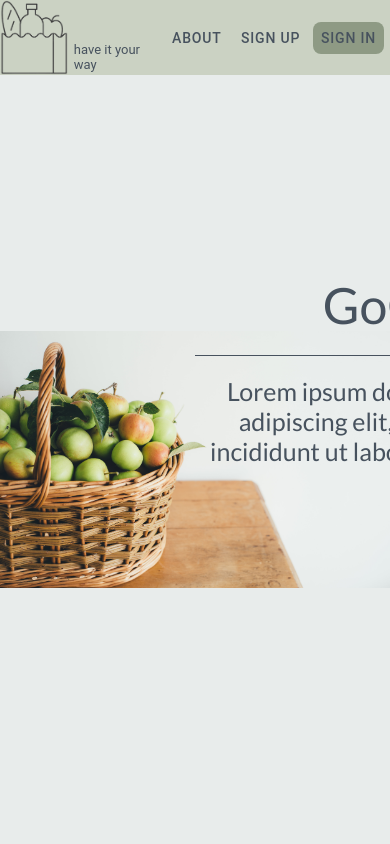
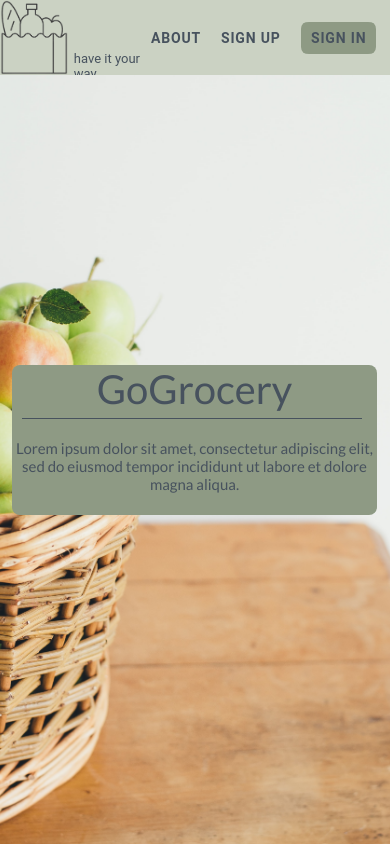
Before and after one commit to JoaoSouzaeSilva/GoGrocery, a React (Create React App) app: page /home in a window 390 px wide. Built offline with nearby package versions, Linux system fonts and the light colour scheme.

Commit message:
About page almost fully responsive to resize

```diff
--- a/src/pages/About.css
+++ b/src/pages/About.css
@@ -20,43 +20,40 @@
 .back-button {
   background-color: #8e9a84;
   color: #47525e;
-  margin-left: 1160px;
-
-  width: 80px;
   border-radius: 8px;
+  padding: 10px;
 }
 
 .back {
-  font-weight: 800;
+  font-weight: bold;
 }
 
 .ion-content-about {
   --background: none;
   background-image: url("../images/about.jpeg");
-  background-position: center;
-  filter: opacity(70%);
-  background-size: contain;
+  background-size: cover;
   background-repeat: no-repeat;
   background-attachment: scroll;
-  background-size: cover;
+  filter: opacity(70%);
 }
 
 .ion-card-content-about {
   color: #47525e;
   margin-top: 20px;
   font-weight: bold;
-  text-align: left;
+  text-align: justify;
 }
 
 .card1 {
   display: flex;
   flex-direction: column;
+
   width: 700px;
   height: 565px;
   margin-left: 35px;
   margin-top: 30px;
 
-  background-color: #8E9A84;
+  background-color: #8e9a84;
 
   text-align: center;
 
@@ -67,7 +64,7 @@
   color: #47525e;
   margin-top: -45px;
   margin-left: -55px;
-  background-color: #CBD2C3;
+  background-color: #cbd2c3;
 
   height: 50px;
   width: 800px;
@@ -82,11 +79,12 @@
 .card2 {
   display: flex;
   flex-direction: column;
+
   width: 620px;
   height: 300px;
   margin-top: 35px;
 
-  background-color: #EAEEED;
+  background-color: #eaeeed;
 
   text-align: center;
 
@@ -97,7 +95,7 @@
   color: #47525e;
   margin-top: -45px;
   margin-left: -50px;
-  background-color: #CBD2C3;
+  background-color: #cbd2c3;
 
   height: 50px;
   width: 700px;
@@ -117,7 +115,7 @@
   height: 255px;
   border-radius: 20px;
 
-  background-color: #B6C4A2;
+  background-color: #b6c4a2;
 
   text-align: center;
 }
@@ -126,7 +124,7 @@
   color: #47525e;
   margin-top: -45px;
   margin-left: -50px;
-  background-color: #CBD2C3;
+  background-color: #cbd2c3;
 
   height: 50px;
   width: 700px;
@@ -137,3 +135,60 @@
   margin-top: 30px;
   padding: 8px 0px;
 }
+
+@media (max-width: 1414px) {
+
+  .col1 {
+    display: flex;
+    justify-content: center;
+  }
+
+  .col2 {
+    display: flex;
+    justify-content: center;
+    align-items: center;
+  }
+
+  .row1 {
+    display: flex;
+    justify-content: center;
+  }
+
+  .card2 {
+    display: flex;
+    flex-direction: column;
+
+    width: 620px;
+    height: 100%;
+    margin-bottom: 0.1%;
+
+    background-color: #eaeeed;
+
+    text-align: center;
+
+    border-radius: 20px;
+  }
+
+  .card_title2 {
+    width: 125%;
+  }
+
+  .card3 {
+    display: flex;
+    flex-direction: column;
+    margin-bottom: -1.9%;
+
+    width: 620px;
+    height: 100%;
+    border-radius: 20px;
+
+    background-color: #b6c4a2;
+
+    text-align: center;
+  }
+
+  .card_title3 {
+    width: 125%;
+  }
+
+}
--- a/src/pages/About.tsx
+++ b/src/pages/About.tsx
@@ -7,6 +7,7 @@ import {
   IonCol,
   IonContent,
   IonGrid,
+  IonItem,
   IonPage,
   IonRow,
   IonToolbar,
@@ -21,20 +22,24 @@ const About = () => {
   return (
     <IonPage>
       <IonToolbar className="ion-toolbar-about">
-        <img className="img" slot="start" src={headerImg} />
+        <img slot="start" className="img" src={headerImg} />
         <div className="img_text" slot="start">
           have it your way
         </div>
-        <IonButtons className="back-button">
-          <IonButton shape="round" className="back-button" onClick={() => history.goBack()}>
+        <IonButtons slot="end">
+          <IonButton
+            shape="round"
+            className="back-button"
+            onClick={() => history.goBack()}
+          >
             <p className="back">Back</p>
           </IonButton>
         </IonButtons>
       </IonToolbar>
       <IonContent className="ion-content-about">
-        <IonGrid>
-          <IonRow>
-            <IonCol>
+        <IonGrid className="card-container">
+          <IonRow className="row1">
+            <IonCol className="col1">
               <IonCard className="card1">
                 <IonCardHeader>
                   <div className="card_title1">
@@ -78,7 +83,7 @@ const About = () => {
                 </IonCardContent>
               </IonCard>
             </IonCol>
-            <IonCol>
+            <IonCol className="col2">
               <IonCard className="card2">
                 <IonCardHeader>
                   <div className="card_title2">
--- a/src/pages/Home.css
+++ b/src/pages/Home.css
@@ -1,58 +1,59 @@
-ion-button {
-  border-radius: 8px;
+.ion-buttons-home {
   color: #47525e;
 }
 
-.button-primary{
-  background: #8E9A84;
+.button-primary {
+  background: #8e9a84;
   border-radius: 8px;
-  color: #47525e;
+  padding: 10px;
+  font-weight: bold;
+}
+
+.button-secondary {
+  font-weight: bold;
 }
 
 .ion-toolbar-home {
-  --background: #CBD2C3;
-  height:75px;
+  --background: #cbd2c3;
+  display: flex;
+  height: 75px;
   width: 100%;
-  display: flex;
 }
 
-.ion-content-home {
-  --background: none;
-  background-image: url("../images/home_page.jpg");
-  background-position: left;
-  background-size: contain;
-  background-repeat: no-repeat;
-  background-attachment: scroll;
-  background-color: #e8eceb;
-  height: 100%;
-  width: 100%;
+.img_text {
+  font-size: small;
+  margin-left: 6px;
+  margin-top: 60px;
+  color: #47525e;
 }
 
 .img {
   height: 100%;
 }
 
-.img_text {
-    font-size: small;
-    margin-left: 6px;
-    align-self: flex-end;
-    margin-bottom: 3px;
-    color: #47525e;
+.ion-content-home {
+  --background: none;
+  background-image: url("../images/home_page.jpg");
+  background-size: cover;
+  background-repeat: no-repeat;
+  background-attachment: scroll;
+  background-position: center;
+  height: 100%;
+  width: 100%;
 }
 
 .title {
-/*   background-color: #e8eceb;
- */  /* align content right*/
+  font-family: Lato;
   margin-left: 50%;
-  margin-top: 200px;
-  font-family: Lato;
-  width: 500px;
+  margin-top: 10%;
+  width: 40%;
 }
 
 .homePage_title {
   color: #47525e;
   font-size: 50px;
   text-align: center;
+  overflow: auto;
 }
 
 .separator {
@@ -68,3 +69,39 @@ ion-button {
   width: 100%;
   text-align: center;
 }
+
+@media (max-width: 1000px) {
+
+  .title {
+    background-color: #8e9a84;
+    border-radius: 8px;
+    width: 365px;
+    height: 150px;
+    position: absolute;
+    left: 50%;
+    top: 50%;
+    margin-top: -95px;
+    margin-left: -183px;
+  }
+
+  .homePage_title {
+    color: #47525e;
+    font-size: 40px;
+    text-align: center;
+    overflow: auto;
+  }
+
+  .separator {
+    width: 340px;
+    border-bottom: 1px solid #47525e;
+    margin-top: 5px;
+    margin-left: 10px;
+  }
+
+  .homePage_subText {
+    color: #47525e;
+    font-size: 15px;
+    width: 100%;
+    text-align: center;
+  }
+}
--- a/src/pages/Home.tsx
+++ b/src/pages/Home.tsx
@@ -11,20 +11,29 @@ import headerImg from "../images/header.png";
 const Home = () => {
   return (
     <IonPage>
-      <IonToolbar className="ion-toolbar-home">
+      {<IonToolbar className="ion-toolbar-home">
         <img className="img" slot="start" src={headerImg} />
-        <div className="img_text" slot="start">have it your way</div>
-        <IonButtons slot="end">
-          <IonButton shape="round" className="button-secondary" href="/About">About</IonButton>
-          <IonButton shape="round" className="button-secondary">Sign up</IonButton>
-          <IonButton shape="round" className="button-primary">Sign in</IonButton>
+        <div className="img_text">have it your way</div>
+        <IonButtons slot="end" className="ion-buttons-home">
+          <IonButton shape="round" href="/About">
+            <p className="button-secondary">About</p>
+          </IonButton>
+          <IonButton shape="round">
+            <p className="button-secondary">Sign up</p>
+          </IonButton>
+          <IonButton shape="round">
+            <p className="button-primary">Sign in</p>
+          </IonButton>
         </IonButtons>
-      </IonToolbar>
+      </IonToolbar>}
       <IonContent className="ion-content-home">
         <div className="title">
           <div className="homePage_title">GoGrocery</div>
-          <div className='separator'/>
-          <div className='homePage_subText'>Lorem ipsum dolor sit amet, consectetur adipiscing elit, sed do eiusmod tempor incididunt ut labore et dolore magna aliqua.</div>
+          <div className="separator" />
+          <div className="homePage_subText">
+            Lorem ipsum dolor sit amet, consectetur adipiscing elit, sed do
+            eiusmod tempor incididunt ut labore et dolore magna aliqua.
+          </div>
         </div>
       </IonContent>
     </IonPage>
```
